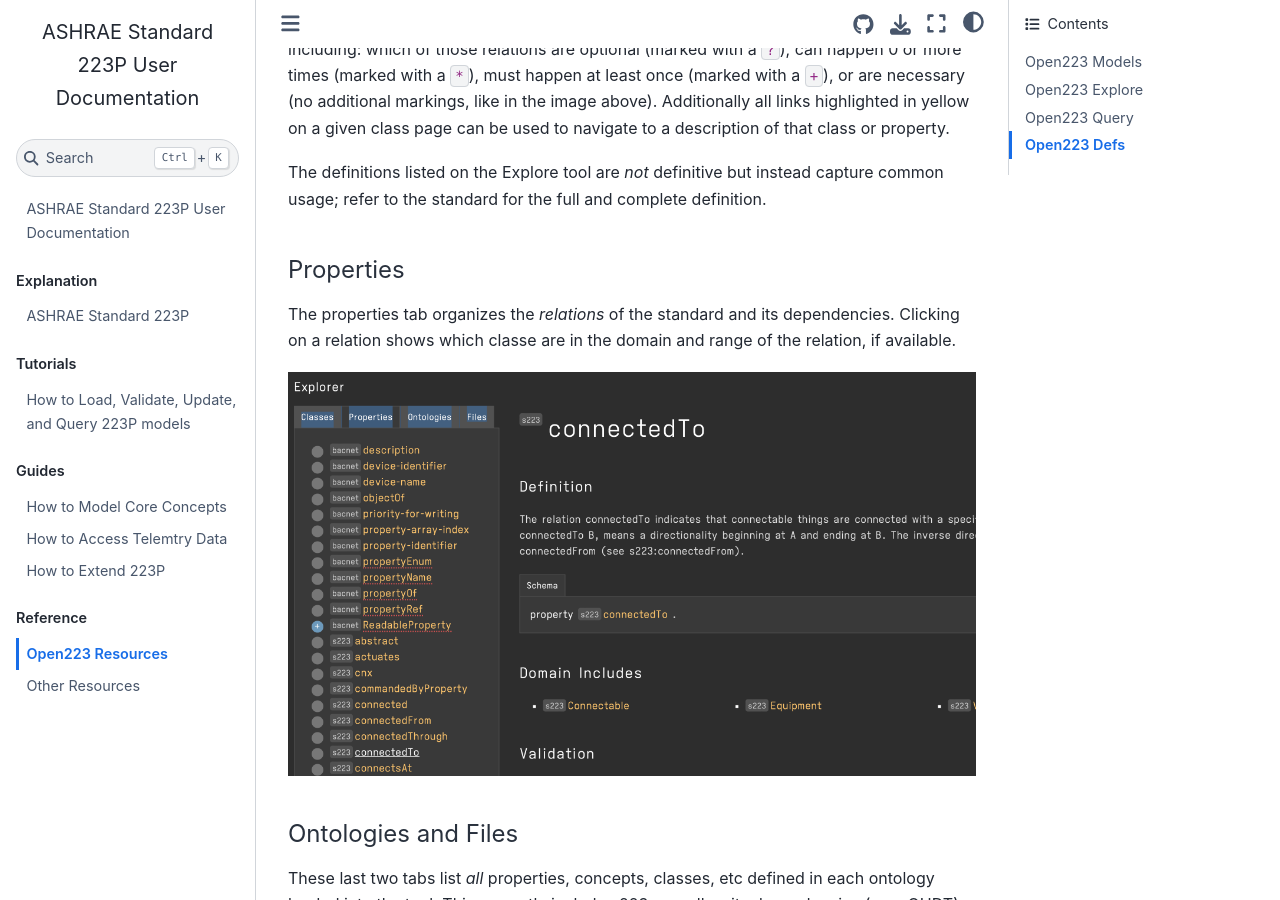
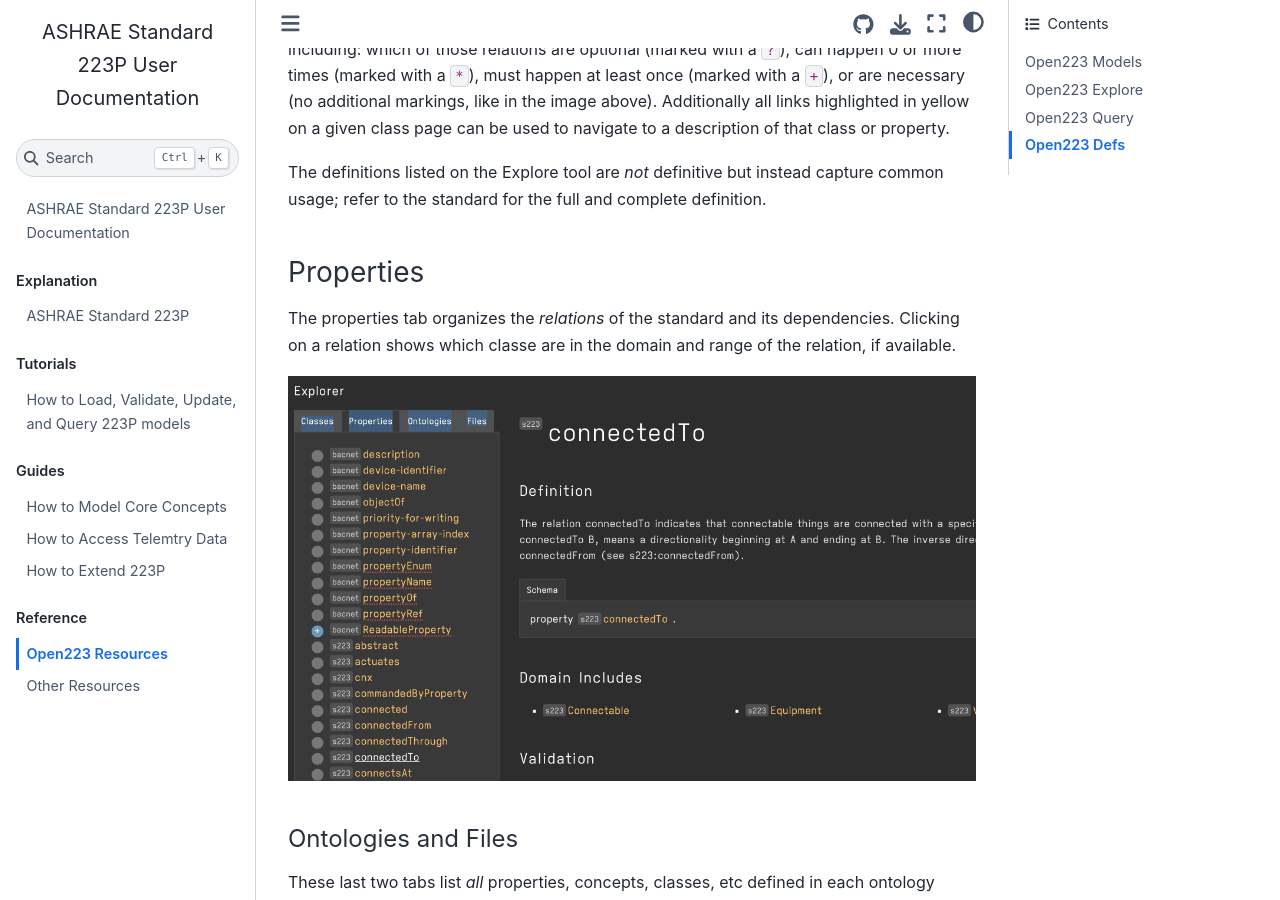
Before and after one commit to open223/docs.open223.info, a Jupyter Book: the page built from reference/open223-resources.md, in a window 1280 px wide and 900 px high, scrolled down 1697 px. Built offline with Jupyter Book 1.0.4 settings and Sphinx 7.4.7 and the Sphinx Book theme 1.1.4, drawn with Linux system fonts in a browser that asks for light colours.

```diff
--- a/reference/open223-resources.md
+++ b/reference/open223-resources.md
@@ -35,7 +35,7 @@ Additionally all links highlighted in yellow on a given class page can be used t
 
 The definitions listed on the Explore tool are *not* definitive but instead capture common usage; refer to the standard for the full and complete definition.
 
-#### Properties
+### Properties
 The properties tab organizes the *relations* of the standard and its dependencies.
 Clicking on a relation shows which classe are in the domain and range of the relation, if available.
 
```
